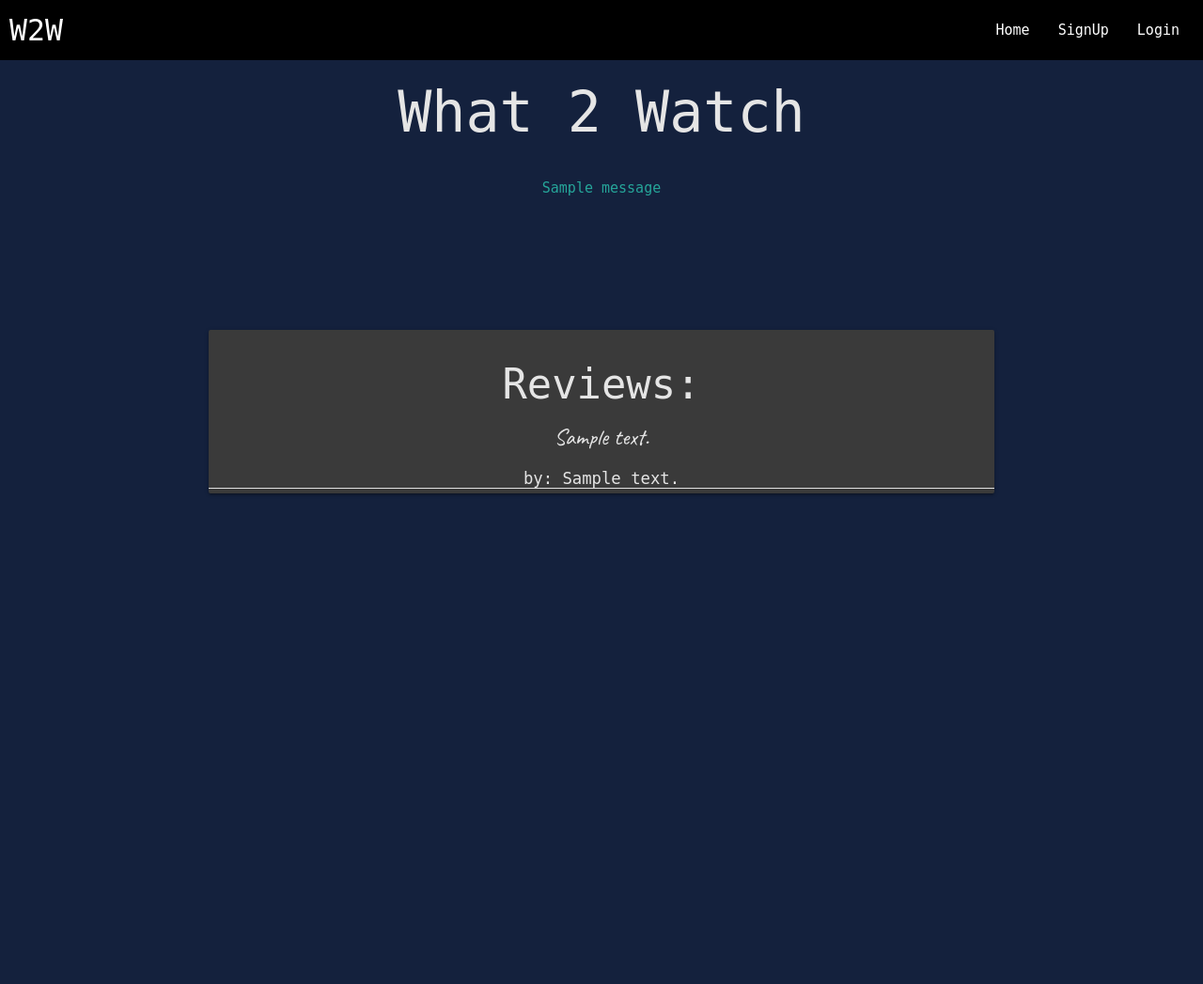
After one commit to Code-Institute-Submissions/TVreview, a Flask app: page /allreviews/1 in a window 1280 px wide. The commit adds this page. Shown: the whole page at 94% size. Run offline with Flask 2, Linux system fonts and the light colour scheme; one stand-in notice (Sample message) is shown; a database or web service that is not in the repository returns one stand-in record (values such as "Sample title"); some libraries are stand-ins or nearby versions; some web fonts are replaced.

Commit message:
Sorted delete review functionality. Limited reviews to only 3 on page and then separate page for viewing all of them.

```diff
--- a/app.py
+++ b/app.py
@@ -161,15 +161,14 @@ def delete_review(username, title, show_id):
     title = title
     show_id = show_id
     username = username
-    if request.method == "POST":
-        delete_your_review = {
-            "review_for": show_id,
-            "title": title,
-            "review_by": session["user"]
-        }
-        mongo.db.reviews.delete_one(delete_your_review)
+    delete_your_review = mongo.db.reviews.find_one({
+        "review_for": show_id,
+        "title": title,
+        "review_by": session["user"]
+    })
+    mongo.db.reviews.delete_one(delete_your_review)
     return redirect(url_for('profile',
-    username=session["user"],title=title, show_id=show_id,))
+    username=session["user"], title=title, show_id=show_id,))
 
 
 @app.route("/tvshow/<show_id>")
@@ -182,7 +181,7 @@ def tvshow(show_id):
     # show the reviews
     review_coll = mongo.db.reviews
     review_query = {"review_for": show_id}
-    reviews = review_coll.find(review_query)
+    reviews = review_coll.find(review_query).limit(3)
     # show total number of ratings
     rating = mongo.db.ratings.find({"rating_for": show_id})
     rating_count = rating.count()
@@ -208,13 +207,11 @@ def tvshow(show_id):
                 {"rating_by": session["user"], "rating_for": show_id})
         already_reviewed = mongo.db.reviews.find_one(
             {"review_by": session["user"], "review_for": show_id})
-        print(login_user)
         return render_template("tvshow.html",
         show=show, reviews=reviews, rating_count=rating_count,
         score=score, favourite=favourite, existing_rating=existing_rating,
         already_reviewed=already_reviewed)
     else:
-        print(login_user)
         return render_template("tvshow.html",
         show=show, reviews=reviews, rating_count=rating_count,
         score=score, favourite=favourite)
@@ -282,6 +279,13 @@ def favourite(username, show_id):
                 return redirect(url_for("error"))
 
 
+@app.route('/allreviews/<show_id>')
+def allreviews(show_id):
+    review_coll = mongo.db.reviews
+    review_query = {"review_for": show_id}
+    reviews = review_coll.find(review_query)
+    return render_template('allreviews.html', reviews=reviews)
+
 if __name__ == "__main__":
     app.run(host=os.environ.get("IP"),
             port=int(os.environ.get("PORT")),
--- a/static/css/style.css
+++ b/static/css/style.css
@@ -9,7 +9,7 @@
 
 .alert-text {
     font-family: 'Xanh Mono', monospace;
-    color: #c71c1c;
+    color: #26a69a;
 }
 
 
--- /dev/null
+++ b/templates/allreviews.html
@@ -0,0 +1,23 @@
+{% extends "base.html" %}
+
+{% block content %}
+<section class="section1b">
+<div class="row">
+ <div class="center col s10 offset-s1">
+        <div class="card hoverable custom-card-review center custom-padding4">
+          <span class="card-title custom-text"><h3>Reviews:</h3></span>
+          {% for x in reviews %}
+          {% if x.review %}
+            <h5 class="review-text margin-top1">{{ x.review }}</h5><br>
+            <h6 class="custom-text">by: {{ x.review_by }}</h6>
+            <div class="divider"></div>
+            {% else %}
+            <h5 class="custom-text">There are no reviews yet.</h5>
+            <div class="divider"></div>
+            {% endif %}
+         {% endfor %}
+         </div>
+     </div>
+</div>
+</section>
+{% endblock %}
--- a/templates/base.html
+++ b/templates/base.html
@@ -48,7 +48,7 @@
         {% with messages = get_flashed_messages() %}
             {% if messages %}
                 {% for message in messages %}
-                <div><p class="alert-text">{{ message }}</p></div>
+                <div class="row"><div class="center col s8 m6 offset-s2 offset-m3"><p class="alert-text">{{ message }}</p></div></div>
                 {% endfor %}
             {% endif %}
         {% endwith %}
--- a/templates/tvshow.html
+++ b/templates/tvshow.html
@@ -79,6 +79,7 @@
             <div class="divider"></div>
             {% endif %}
          {% endfor %}
+         <a href="{{ url_for('allreviews', show_id=show.id) }}"><button class = "custom-search-btn custom-text margin-top1">View all reviews</button></a>
          </div>
      </div>
      </div>
```
Also changed, not shown: README.md.
